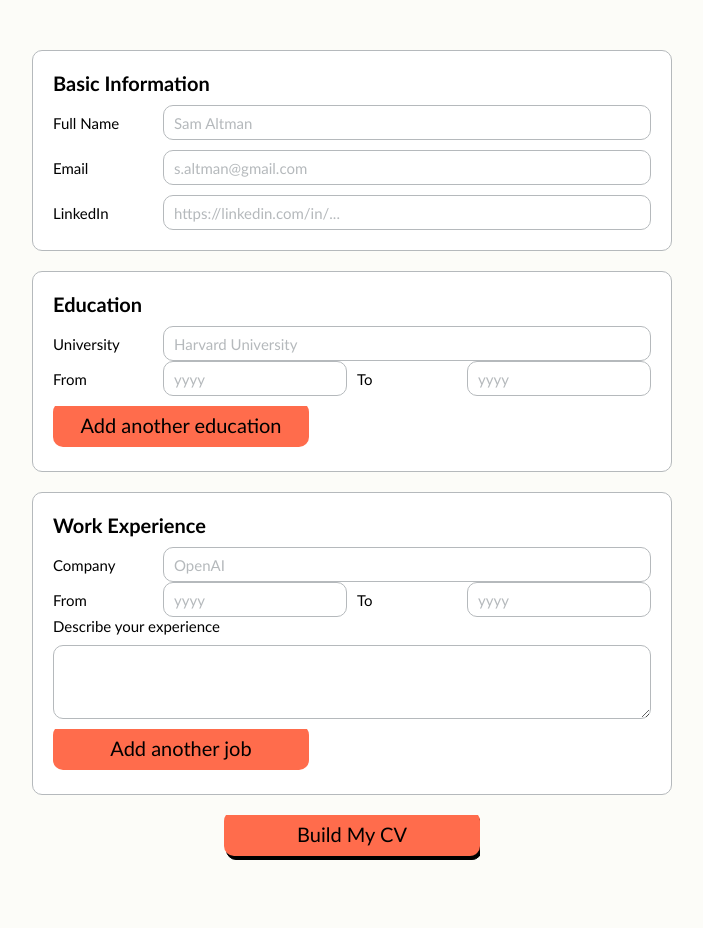
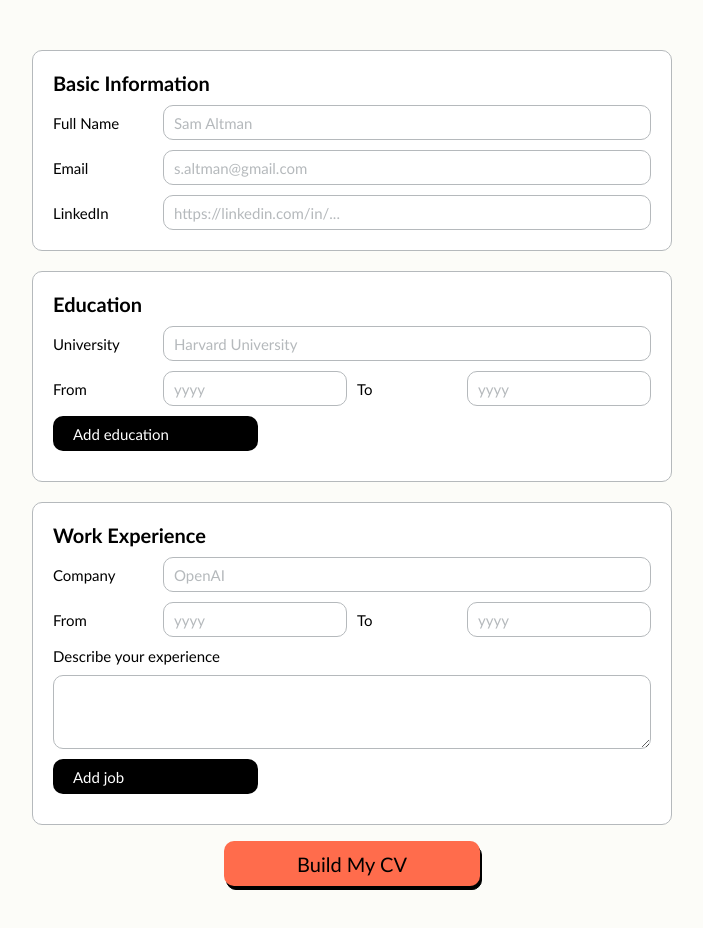
Before and after one commit to ET-bug/cv-application, a React (Vite) app: page / in a window 1280 px wide. Shown: the top 928 px of the page, without its empty margins (288-991 px from the left). Built offline with nearby package versions, Linux system fonts and the light colour scheme.

Commit message:
fix: add work and add education button styling and overflow

```diff
--- a/src/components/button.jsx
+++ b/src/components/button.jsx
@@ -2,7 +2,7 @@ function Button({ className='btn-primary', text, variant = "normal", onClick })
   return (
     <div className={`btn-wrapper ${variant}`}>
       {variant === 'popup' && <div className='btn-shadow'></div>}
-      <button className={className} onClick={onClick}>
+      <button className={`btn-primary ${variant}`} onClick={onClick}>
         {text}
       </button>
     </div>
--- a/src/pages/Form.jsx
+++ b/src/pages/Form.jsx
@@ -86,7 +86,7 @@ function EducationSection({data, onChange, onAdd}) {
     <div className='form--section'>
         <h2>Education</h2>
         {data.map((edu,index) => (
-            <div key={index}>
+            <div className='section--block' key={index}>
                 <ShortInput
                     label='University'
                     value={edu.university}
@@ -99,7 +99,7 @@ function EducationSection({data, onChange, onAdd}) {
                 />
             </div>
         ))}
-        <Button text='Add another education' onClick={onAdd} />
+        <Button text='Add education' onClick={onAdd} />
     </div>
   );
 }
@@ -110,7 +110,7 @@ function WorkSection({ data, onChange, onAdd }) {
       <h2>Work Experience</h2>
 
       {data.map((job, index) => (
-        <div key={index}>
+        <div className='section--block' key={index}>
           <ShortInput
             label='Company'
             value={job.company}
@@ -135,7 +135,7 @@ function WorkSection({ data, onChange, onAdd }) {
         </div>
       ))}
 
-      <Button text='Add another job' onClick={onAdd} />
+      <Button text='Add job' onClick={onAdd} />
     </div>
   );
 }
--- a/src/styles/App.css
+++ b/src/styles/App.css
@@ -6,7 +6,6 @@
   margin: 0;
   color: black;
   box-sizing: border-box;
-  overflow-x: hidden;
 }
 
 :root {
@@ -48,7 +47,7 @@ p {
   height: 45px;
 }
 
-.btn-primary {
+.btn-primary.popup {
   position: relative;
   border: solid 1px #ff6c4c;
   background-color: #ff6c4c;
@@ -60,6 +59,19 @@ p {
   transition: transform 0.15s ease;
   z-index: 2;
   transform: translateY(-4px);
+}
+
+.btn-primary.normal {
+  border: solid 1px black;
+  background-color: black;
+  color: white;
+  width: 80%;
+  height: 35px;
+  border: none;
+  border-radius: 10px;
+  font-size: 15px;
+  text-align: left;
+  padding: 0px 20px;
 }
 
 .btn-shadow {
@@ -103,6 +115,12 @@ p {
   border: solid 1px #b5b9bc;
   border-radius: 10px;
   background-color: white;
+}
+
+.section--block {
+  display: flex;
+  flex-direction: column;
+  gap: 10px;
 }
 
 .input__field {
```
